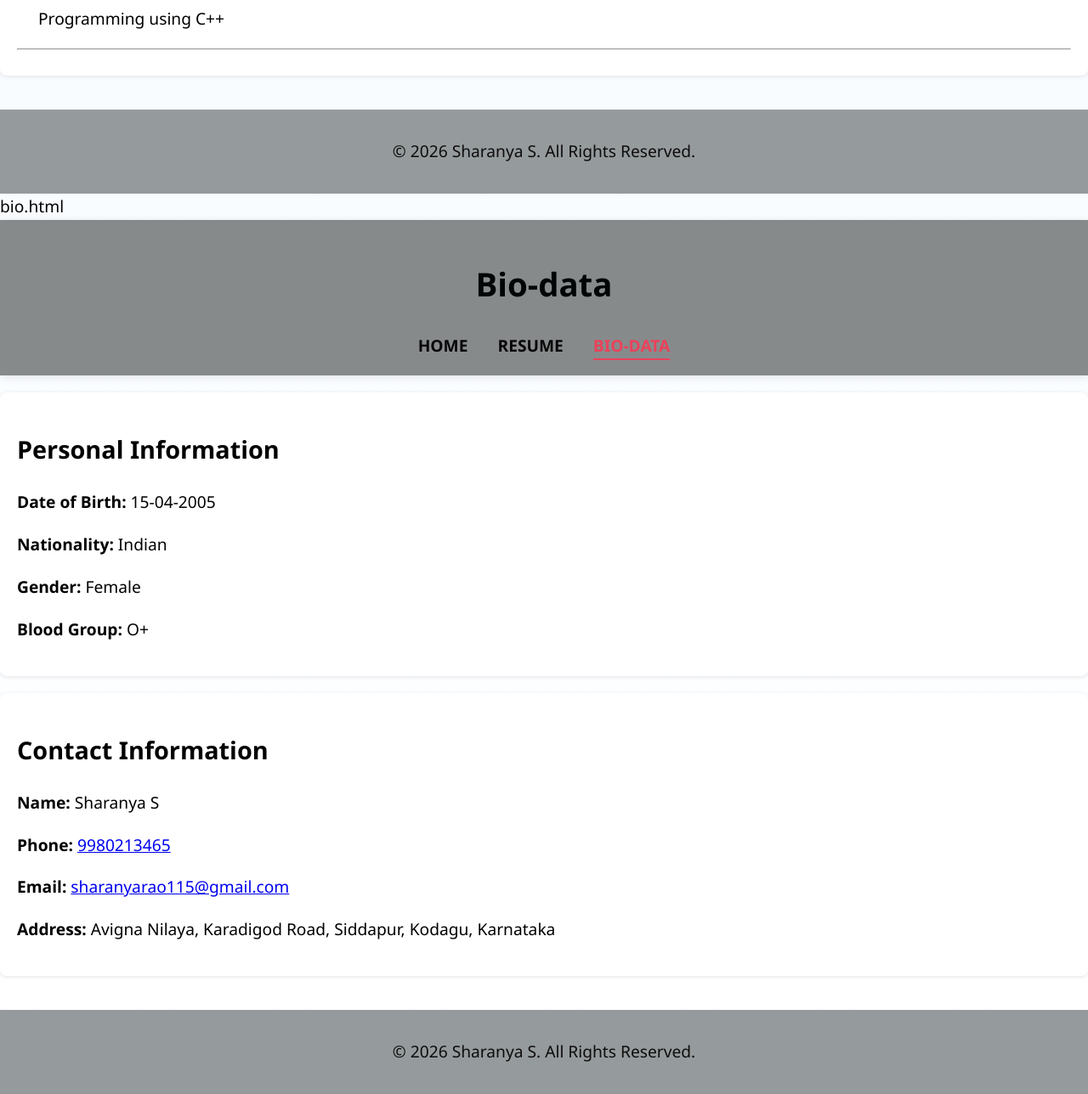
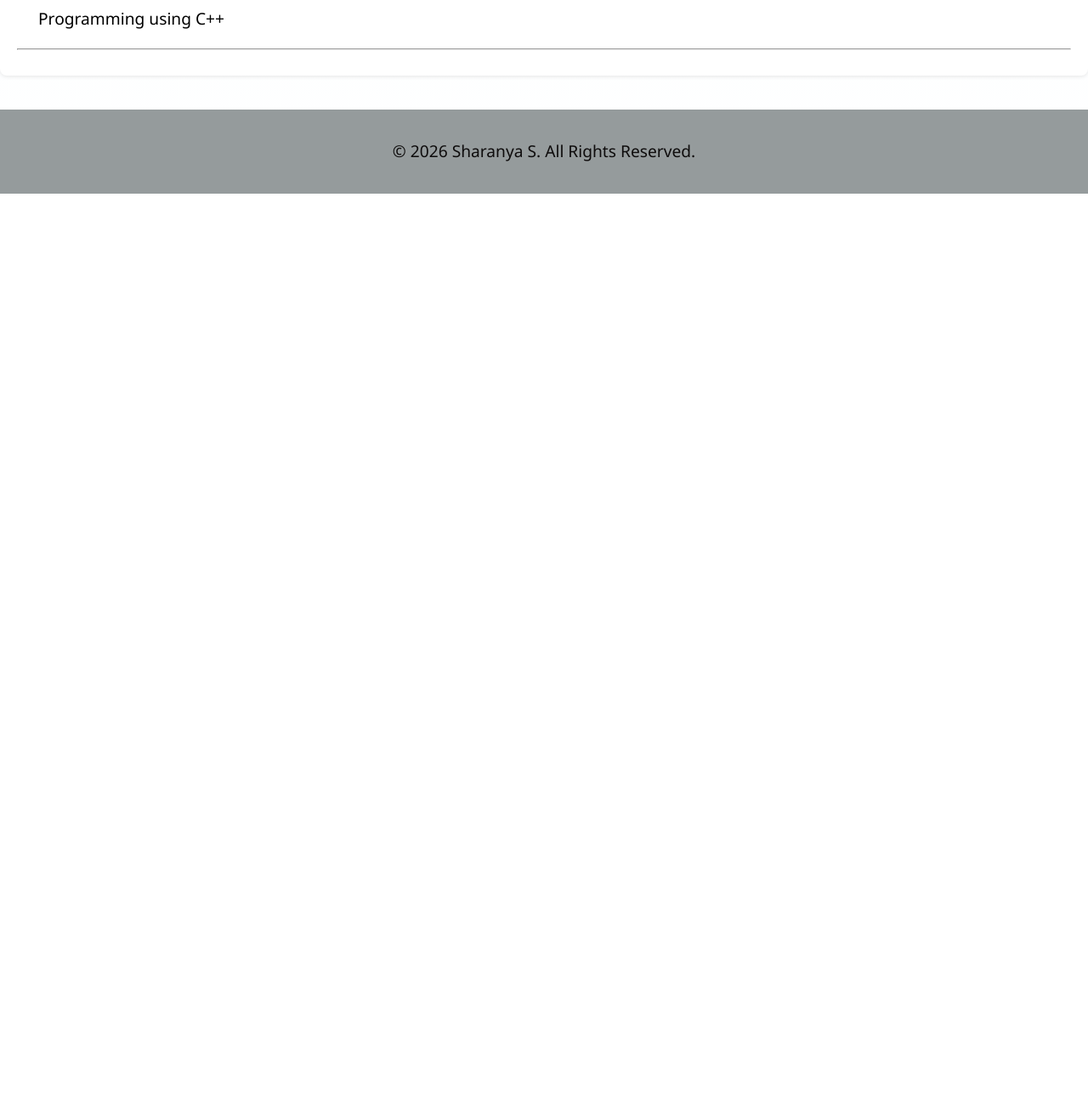
Before and after one commit to sharanyarao115-star/portfolio, a plain HTML site: page resume.html in a window 1280 px wide. Shown: the part 1374-2662 px from the top of the page at 85% size. After the commit the page ends 1602 px from the top, so only its background shows below. Drawn offline with Linux system fonts and the light colour scheme.

Commit message:
Update resume.html

```diff
--- a/resume.html
+++ b/resume.html
@@ -14,7 +14,7 @@
   <nav>
     <a href="index.html">HOME</a>
     <a href="resume.html" class="active">RESUME</a>
-    <a href="bio.html">BIO-DATA</a>
+    <a href="bio.html">ABOUT ME</a>
   </nav>
 </header>
 
@@ -69,47 +69,3 @@
 </footer>
 </body>
 </html>
-
-bio.html
-<!DOCTYPE html>
-<html lang="en">
-<head>
-<meta charset="UTF-8">
-<meta name="viewport" content="width=device-width, initial-scale=1.0">
-<title>About Me</title>
-<link rel="stylesheet" href="style2.css">
-</head>
-<body>
-
-<header>
-  <h1>Bio-data</h1>
-  <nav>
-    <a href="index.html">HOME</a>
-    <a href="resume.html">RESUME</a>
-    <a href="bio.html" class="active">BIO-DATA</a>
-  </nav>
-</header>
-
-<main>
-  <section id="personal-information">
-    <h2>Personal Information</h2>
-    <p><strong>Date of Birth:</strong> 15-04-2005</p>
-    <p><strong>Nationality:</strong> Indian</p>
-    <p><strong>Gender:</strong> Female</p>
-    <p><strong>Blood Group:</strong> O+</p>
-  </section>
-
-  <section id="contact-info">
-    <h2>Contact Information</h2>
-    <p><strong>Name:</strong> Sharanya S</p>
-    <p><strong>Phone:</strong> <a href="tel:9980213465">9980213465</a></p>
-    <p><strong>Email:</strong> <a href="mailto:sharanyarao115@gmail.com">sharanyarao115@gmail.com</a></p>
-    <p><strong>Address:</strong> Avigna Nilaya, Karadigod Road, Siddapur, Kodagu, Karnataka</p>
-  </section>
-</main>
-
-<footer>
-  <p>© 2026 Sharanya S. All Rights Reserved.</p>
-</footer>
-</body>
-</html>
```
